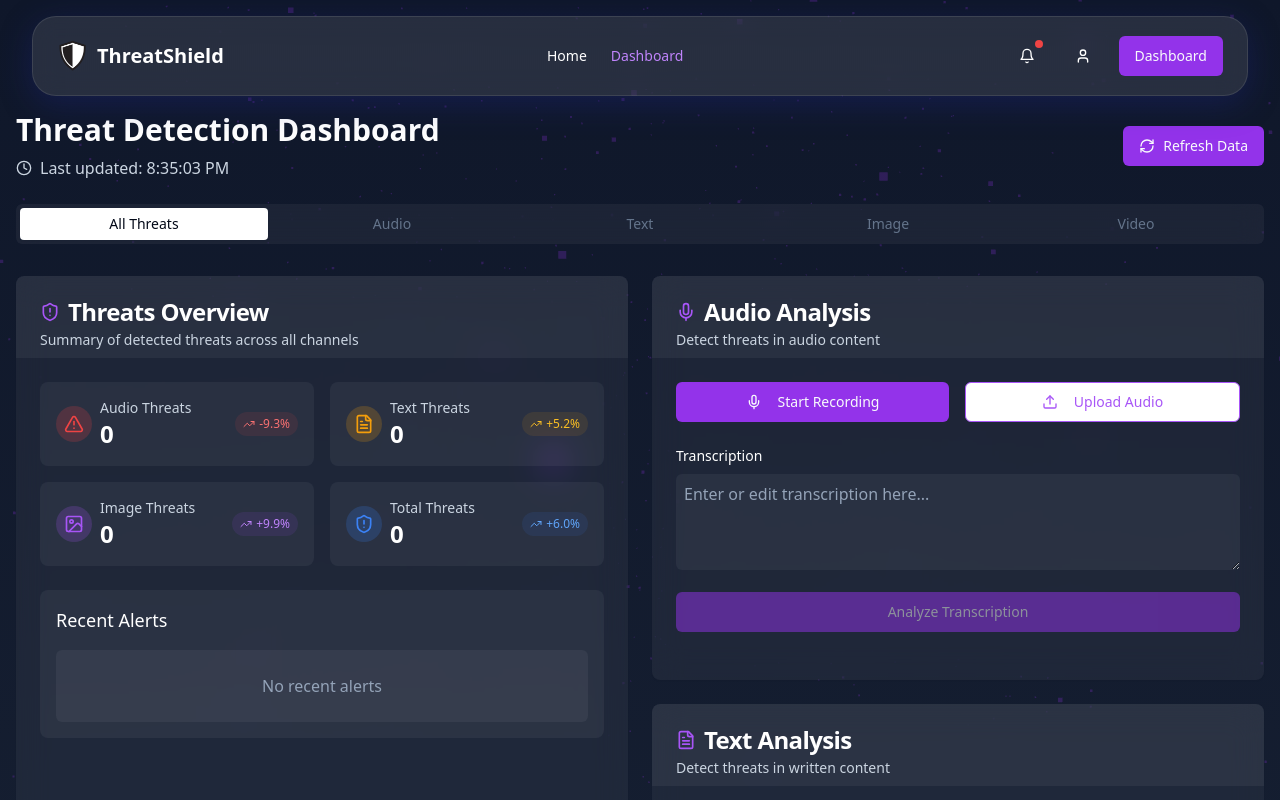
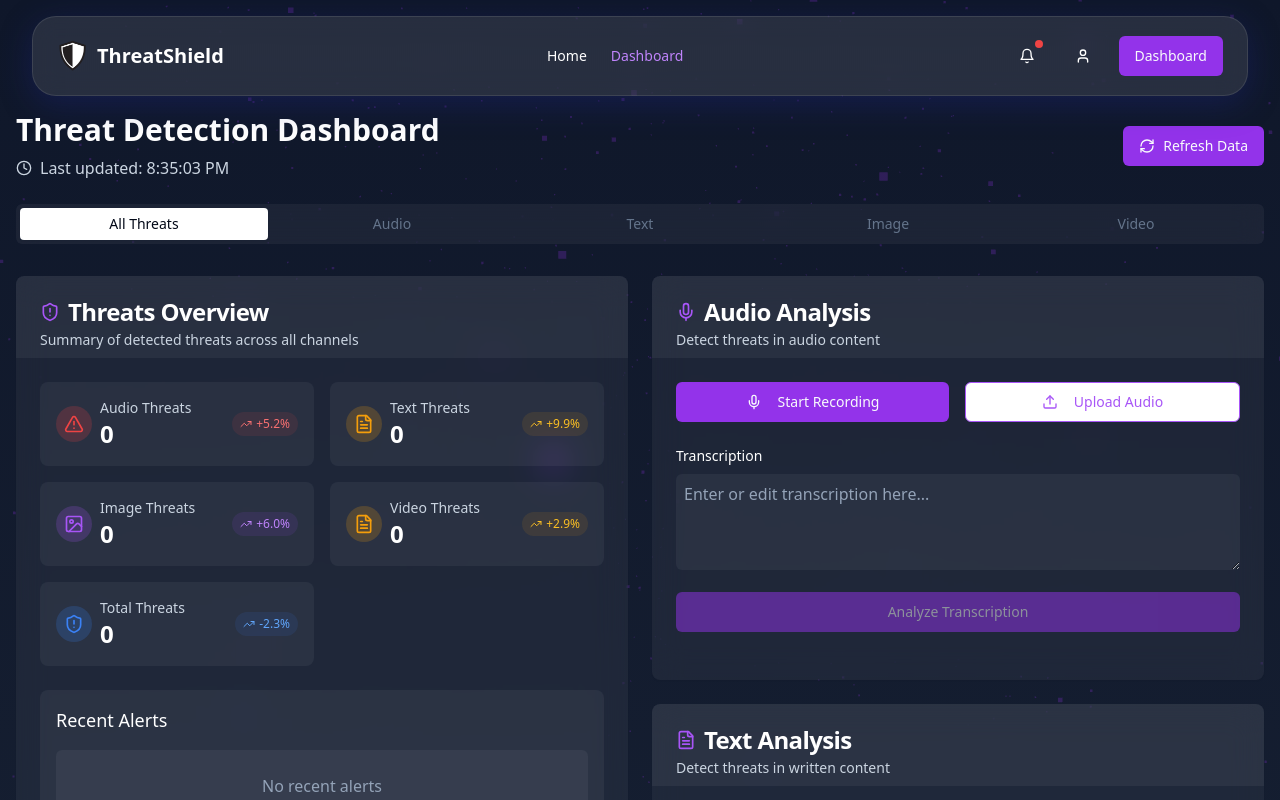
Before and after one commit to arnvjshi/Threat-Detection-Dashboard, a Next.js app: page /dashboard in a window 1280 px wide. Shown: the top 800 px of the page. Built offline with nearby package versions, Linux system fonts and the light colour scheme.

Commit message:
Nehanshu bhaiya jindabad

```diff
--- a/components/dashboard/threats-overview.tsx
+++ b/components/dashboard/threats-overview.tsx
@@ -10,11 +10,12 @@ interface ThreatStats {
   audio: { count: number; trend: string }
   text: { count: number; trend: string }
   image: { count: number; trend: string }
+  video : { count: number; trend: string }
   total: { count: number; trend: string }
 }
 
 interface Alert {
-  type: "audio" | "text" | "image"
+  type: "audio" | "text" | "image" | "video"
   message: string
   time: string
   icon: any
@@ -26,6 +27,7 @@ export function ThreatsOverview() {
     audio: { count: 0, trend: "0%" },
     text: { count: 0, trend: "0%" },
     image: { count: 0, trend: "0%" },
+    video: { count: 0, trend: "0%" },
     total: { count: 0, trend: "0%" },
   })
 
@@ -55,6 +57,9 @@ export function ThreatsOverview() {
       const imageData = localStorage.getItem("imageAnalysisHistory")
       const imageHistory = imageData ? JSON.parse(imageData) : []
 
+      const videoData = localStorage.getItem("videoAnalysisHistory")
+      const videoHistory = videoData ? JSON.parse(videoData) : []
+
       // Count threats by level
       const audioThreats = audioHistory.filter(
         (item: any) => item.threatLevel !== "none" && item.threatLevel !== "low",
@@ -68,7 +73,11 @@ export function ThreatsOverview() {
         (item: any) => item.threatLevel !== "none" && item.threatLevel !== "low",
       ).length
 
-      const totalThreats = audioThreats + textThreats + imageThreats
+      const videoThreats = videoHistory.filter(
+        (item: any) => item.threatLevel !== "none" && item.threatLevel !== "low",
+      ).length
+
+      const totalThreats = audioThreats + textThreats + imageThreats + videoThreats
 
       // Calculate trends (simplified for demo)
       const calculateTrend = (count: number) => {
@@ -80,6 +89,7 @@ export function ThreatsOverview() {
         audio: { count: audioThreats, trend: calculateTrend(audioThreats) },
         text: { count: textThreats, trend: calculateTrend(textThreats) },
         image: { count: imageThreats, trend: calculateTrend(imageThreats) },
+        video: { count: videoThreats, trend: calculateTrend(videoHistory) },
         total: { count: totalThreats, trend: calculateTrend(totalThreats) },
       })
 
@@ -88,6 +98,7 @@ export function ThreatsOverview() {
         { name: "Audio", value: audioThreats, color: "#ef4444" },
         { name: "Text", value: textThreats, color: "#f59e0b" },
         { name: "Image", value: imageThreats, color: "#8b5cf6" },
+        { name: "Video", value: videoThreats, color: "#8b5cf6" },
       ])
 
       // Generate alerts from the most recent threats
@@ -184,7 +195,7 @@ export function ThreatsOverview() {
 
       // Add new alert
       const newAlert: Alert = {
-        type: type as "audio" | "text" | "image",
+        type: type as "audio" | "text" | "image" | "video",
         message,
         time: "Just now",
         icon: type === "audio" ? AlertTriangle : type === "text" ? FileText : ImageIcon,
@@ -282,6 +293,24 @@ export function ThreatsOverview() {
           <div className="rounded-lg bg-white/5 p-4">
             <div className="flex items-center justify-between">
               <div className="flex items-center gap-2">
+                <div className="rounded-full bg-amber-500/20 p-2">
+                  <FileText className="h-5 w-5 text-amber-500" />
+                </div>
+                <div>
+                  <p className="text-sm text-slate-300">Video Threats</p>
+                  <p className="text-2xl font-bold text-white">{stats.text.count}</p>
+                </div>
+              </div>
+              <div className="flex items-center gap-1 rounded-full bg-amber-500/10 px-2 py-1 text-xs text-amber-400">
+                <TrendingUp className="h-3 w-3" />
+                <span>{stats.video.trend}</span>
+              </div>
+            </div>
+          </div>
+
+          <div className="rounded-lg bg-white/5 p-4">
+            <div className="flex items-center justify-between">
+              <div className="flex items-center gap-2">
                 <div className="rounded-full bg-blue-500/20 p-2">
                   <ShieldAlert className="h-5 w-5 text-blue-500" />
                 </div>
```
